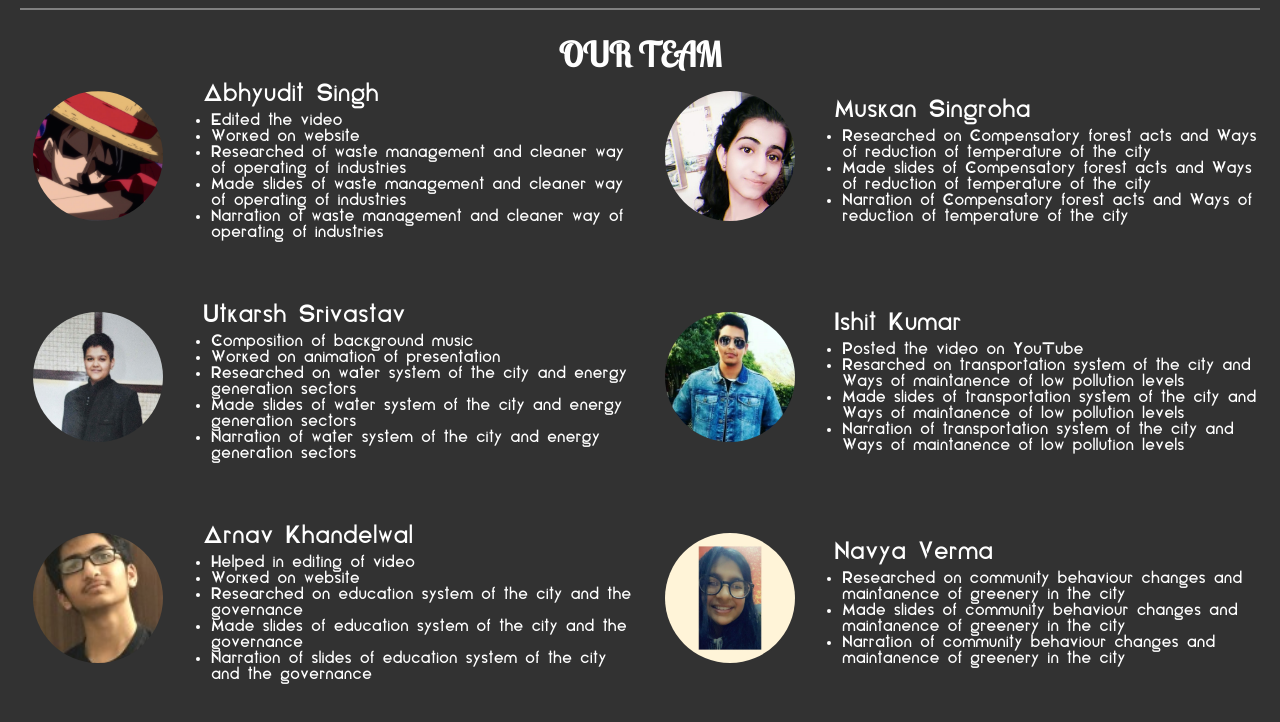
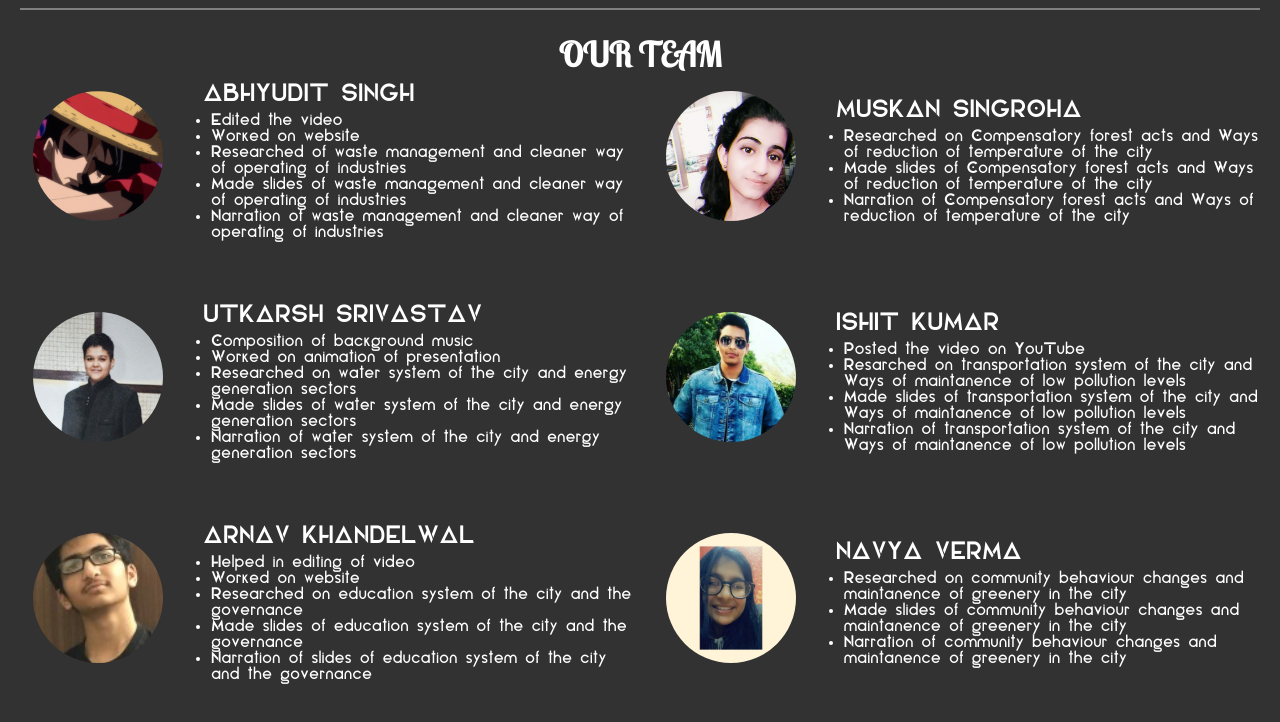
Before and after one commit to prasinada29/Prasinada, a plain HTML site: page sections/ourteam.html in a window 1280 px wide. Drawn offline with Linux system fonts and the light colour scheme.

Commit message:
Update ourteam.html

```diff
--- a/sections/ourteam.html
+++ b/sections/ourteam.html
@@ -15,7 +15,7 @@
 		</td>
 
 		<td class="w40">
-			<h3>Abhyudit Singh</h3>
+			<h3>ABHYUDIT SINGH</h3>
 			<ul>
 				<li type="disc">Edited the video</li>
 				<li type="disc">Worked on website</li>
@@ -30,7 +30,7 @@
 		</td>
 
 		<td class="w40">
-			<h3>Muskan Singroha</h3>
+			<h3>MUSKAN SINGROHA</h3>
 				<ul>
 				<li type="disc">Researched on Compensatory forest acts and Ways of reduction of temperature of the city</li>
 				<li type="disc">Made slides of Compensatory forest acts and Ways of reduction of temperature of the city</li>
@@ -45,7 +45,7 @@
 		</td>
 
 		<td class="w40">
-			<h3>Utkarsh Srivastav</h3>
+			<h3>UTKARSH SRIVASTAV</h3>
 			<ul>
 				<li type="disc">Composition of background music</li>
 				<li type="disc">Worked on animation of presentation</li>
@@ -60,7 +60,7 @@
 		</td>
 
 		<td class="w40">
-			<h3>Ishit Kumar</h3>
+			<h3>ISHIT KUMAR</h3>
 				<ul>
 				<li type="disc">Posted the video on YouTube</li>
 				<li type="disc">Resarched on transportation system of  the city and Ways of maintanence of low pollution levels</li>
@@ -75,7 +75,7 @@
 			<img src="../images/arnav.jpg" class="logo">
 		</td>
 		<td class="w40">
-			<h3>Arnav Khandelwal</h3>
+			<h3>ARNAV KHANDELWAL</h3>
 				<ul>
 				<li type="disc">Helped in editing of video</li>
 				<li type="disc">Worked on website</li>
@@ -90,7 +90,7 @@
 		</td>
 
 		<td class="w40">
-			<h3>Navya Verma</h3>
+			<h3>NAVYA VERMA</h3>
 				<ul>
 				<li type="disc">Researched on community behaviour changes and maintanence of greenery in the city</li>
 				<li type="disc">Made slides of community behaviour changes and maintanence of greenery in the city</li>
```
